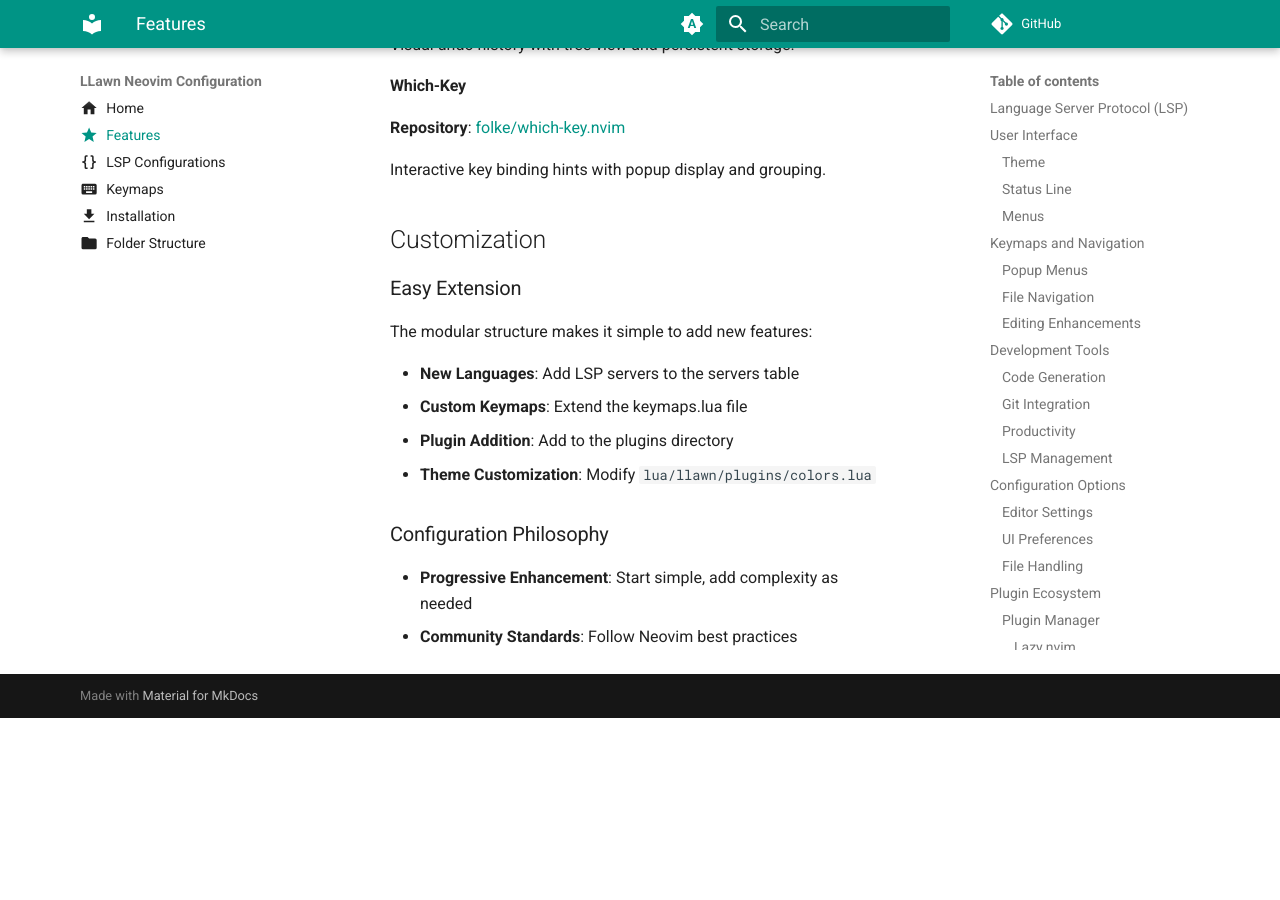
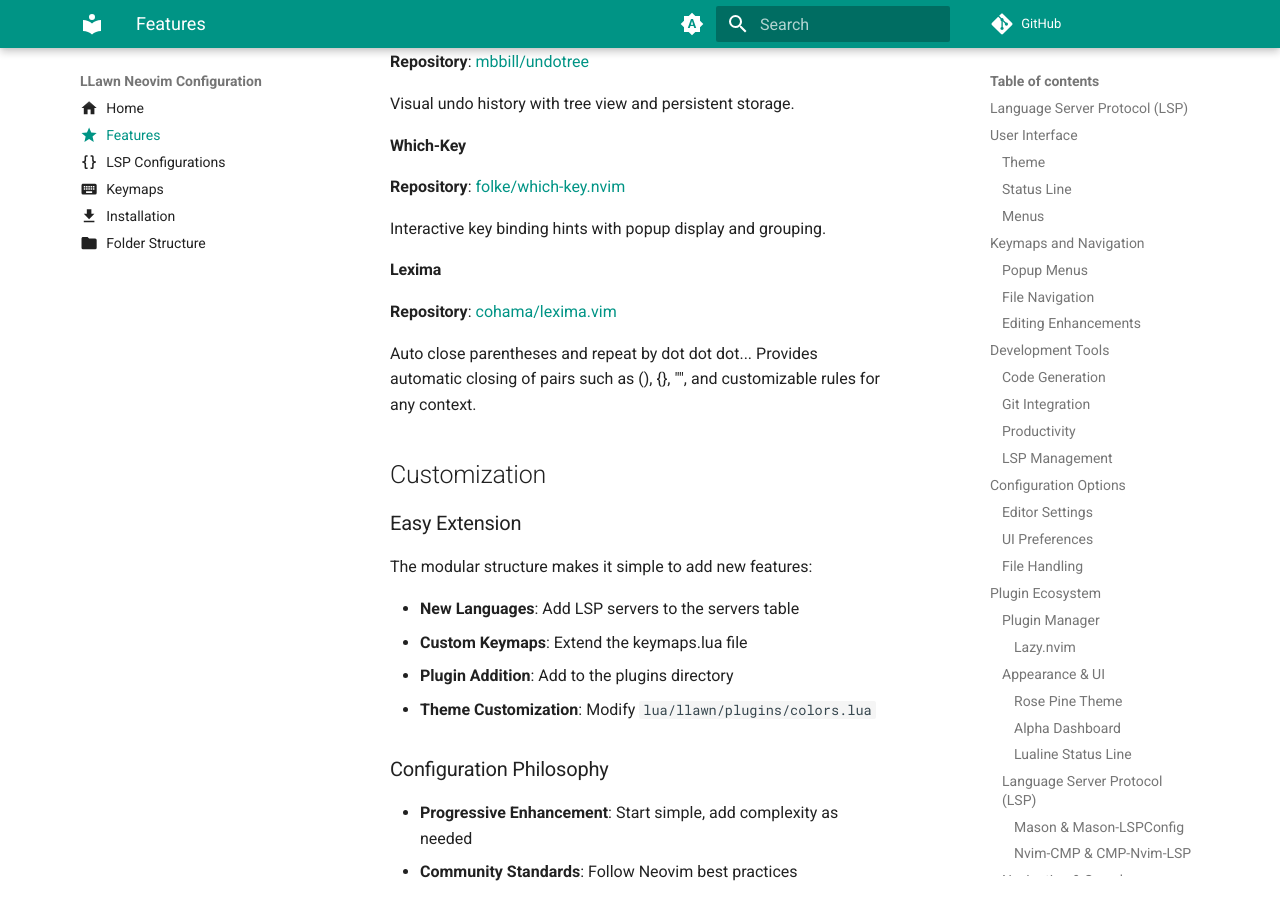
Before and after one commit to llawn/llawnvim, an MkDocs documentation site: the page built from docs/features.md, in a window 1280 px wide and 900 px high, scrolled down 5832 px. Built offline with MkDocs 1.6.1 and Material for MkDocs 9.7.7, drawn with Linux system fonts in a browser that asks for light colours; comment, search, counter and statistics services are not loaded; before the commit the page ends 6550 px from its top, so only the background shows below that; some of the changed text lies outside the part shown.

Commit message:
feat: add lexima for brackets

```diff
--- a/docs/features.md
+++ b/docs/features.md
@@ -55,6 +55,7 @@ Comprehensive LSP support for multiple languages with native Neovim 0.11+ integr
 - **Clipboard Integration**: System clipboard support
 - **Undo Tree**: Visual undo history management
 - **List Characters**: Toggle visibility of whitespace and tabs
+- **Automatic Pair Closing**: Lexima for auto-closing brackets, quotes, and customizable pairs
 
 ## Development Tools
 
@@ -219,6 +220,12 @@ Visual undo history with tree view and persistent storage.
 
 Interactive key binding hints with popup display and grouping.
 
+#### Lexima
+
+**Repository**: [cohama/lexima.vim](https://github.com/cohama/lexima.vim)
+
+Auto close parentheses and repeat by dot dot dot... Provides automatic closing of pairs such as (), {}, "", and customizable rules for any context.
+
 ## Customization
 
 ### Easy Extension
```
Also changed, not shown: README.md (+1 -0 lines), 1 other file.
